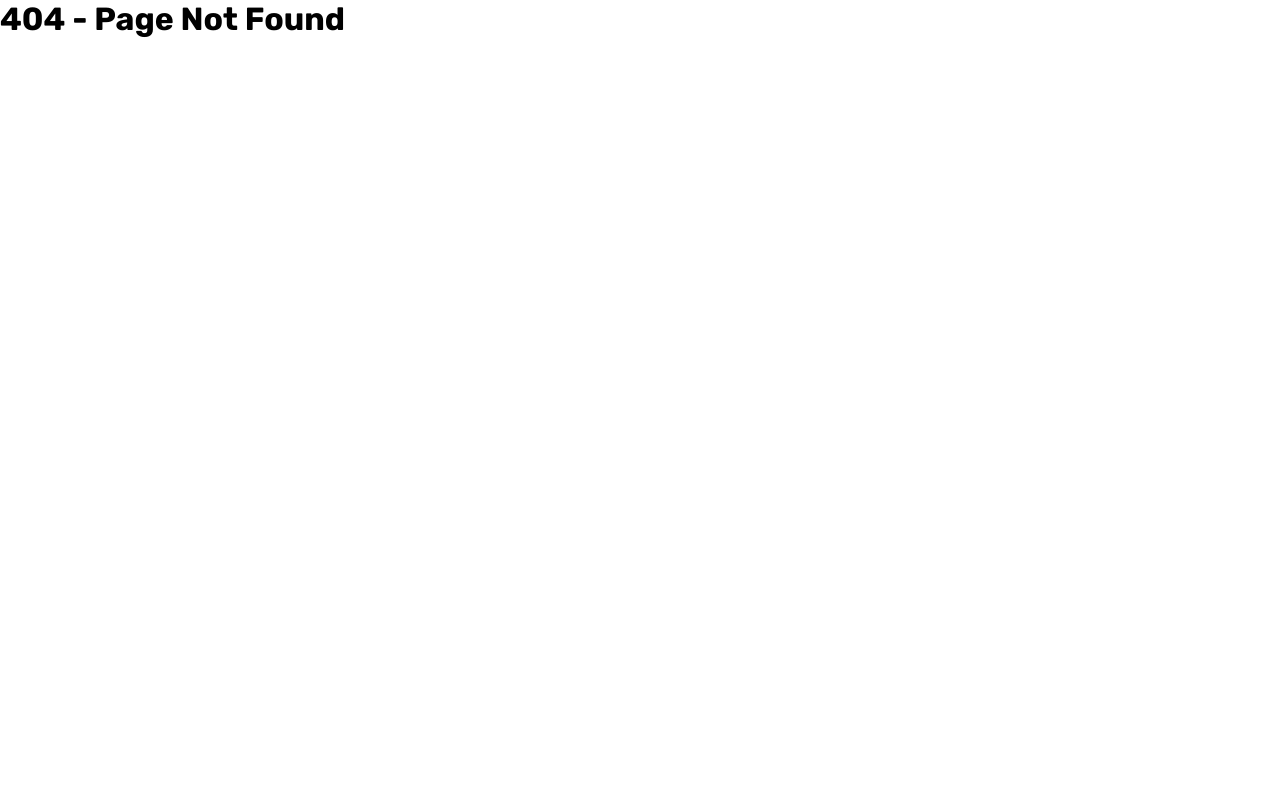
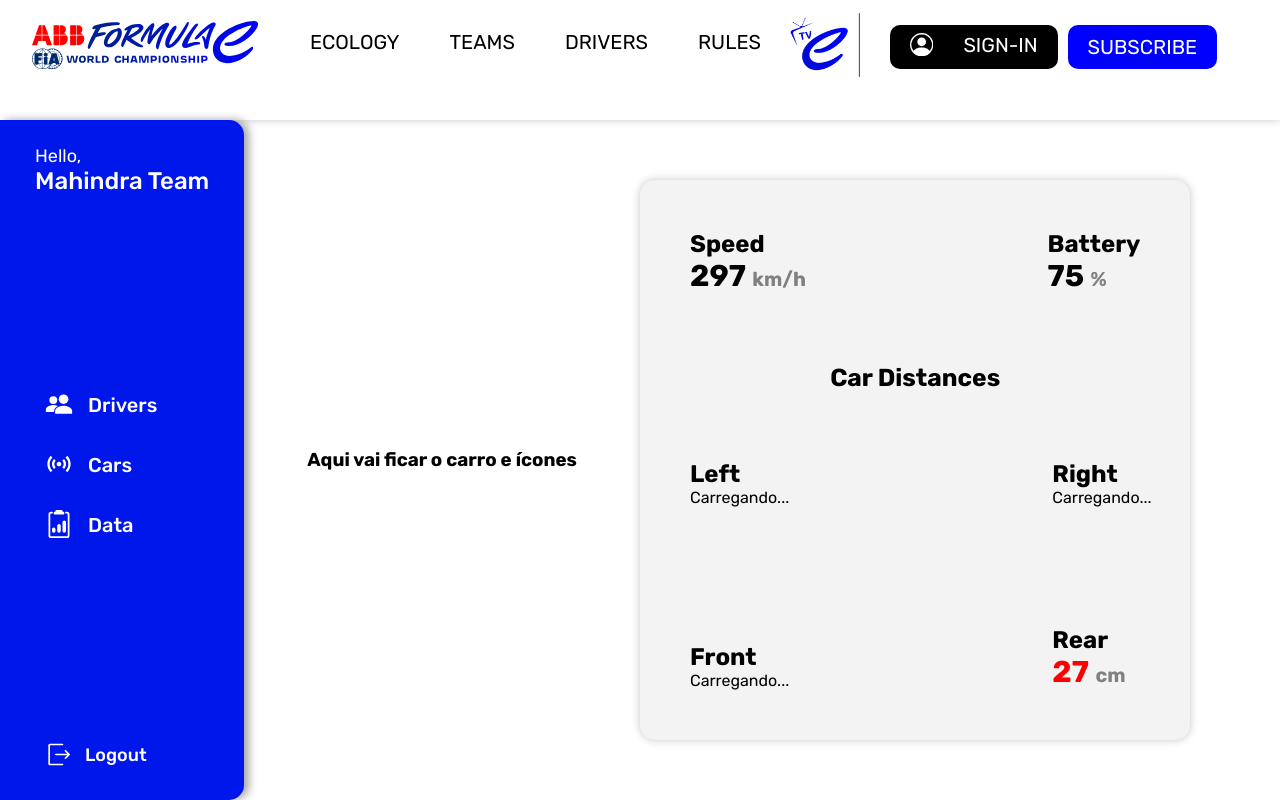
Before and after one commit to TechWave-1ESPI/Challenge-FormulaE, a React (Vite) app: page /dashboard in a window 1280 px wide. Before the commit this address had no page. Built offline with nearby package versions, Linux system fonts and the light colour scheme; no server answers.

Commit message:
Criando pagina dashboard e seu conteudo

```diff
--- a/package.json
+++ b/package.json
@@ -11,6 +11,7 @@
     "preview": "vite preview"
   },
   "dependencies": {
+    "axios": "^1.7.7",
     "json-server": "^1.0.0-beta.3",
     "react": "^18.3.1",
     "react-dom": "^18.3.1",
--- /dev/null
+++ b/src/css/DashboardStyle.jsx
@@ -0,0 +1,148 @@
+import styled from 'styled-components'
+
+export const DashboardStyle = styled.section `
+
+.dashboard{
+    height: 85vh;
+    display: flex;
+    justify-content: space-between;
+    align-items: center;
+}
+
+/* ESTILIZAÇÃO DA NAV LATERAL */
+aside{
+    padding: 25px 35px;
+    background-color: #0017EB;
+    border-radius: 0px 15px 15px 0px;
+    height: 100%;
+    color: white;
+    display: flex;
+    flex-direction: column;
+    justify-content: space-between;
+    box-shadow: 5px 0px 8px #19191963;
+}
+
+.welcome-text p{
+    font-size: 18px;
+}
+
+.welcome-text h2{
+    font-weight: 500;
+}
+
+.nav{
+    display: flex;
+    flex-direction: column;
+    gap: 20px;
+}
+
+.option-nav{
+    height: 40px;
+    display: flex;
+    align-items: center;
+    text-align: center;
+    background-color: transparent;
+    color: white;
+    border: none;
+    border-radius: 12px;
+    transition: .2s ease;
+    gap: 15px;
+    padding-left: 10px;
+    cursor: pointer;
+}
+
+.option-nav h2{
+    padding-top: 5px;
+    font-size: 28px;
+}
+
+.option-nav h1{
+    font-size: 20px;
+    font-weight: 500;
+}
+
+.option-nav:hover{
+    background-color: white;
+    color: black;
+}
+
+.option-nav:hover .icon-sensor{
+    color: red;
+}
+
+.logout h2{
+    padding-top: 5px;
+    font-size: 25px;
+}
+
+.logout h1{
+    font-size: 18px;
+}
+
+
+/* ESTILIZAÇÃO DOS DADOS */
+.data{
+    width: 43vw;
+    height: 70vh;
+    margin-right: 7vw;
+    padding: 50px;
+    display: flex;
+    flex-direction: column;
+    justify-content: space-between;
+    background-color: #f3f3f3;
+    border-radius: 15px;
+    box-shadow: 0 0 8px #1919193e;
+}
+
+.car-data{
+    width: 100%;
+    display: flex;
+    justify-content: space-between;
+}
+
+.sensor-values h1{
+    font-size: 24px;
+}
+
+.sensor-values h2{
+    font-size: 30px;
+}
+
+.sensor-values span{
+    color: grey;
+    font-size: 20px;
+}
+
+.title{
+    font-size: 21px;
+    text-align: center;
+}
+
+.obstacles-data{
+    height: 50%;
+    display: grid;
+    grid-template-columns: repeat(2, 1fr);
+    gap: 10px;
+}
+
+.right-side{
+    display: flex;
+    flex-direction: column;
+    align-items: flex-end;
+}
+
+.last-row{
+    display: flex;
+    flex-direction: column;
+    justify-content: end;
+}
+
+.align{
+    width: 40%;
+}
+
+.alert{
+    color: red;
+}
+
+`
--- a/src/css/NavStyle.jsx
+++ b/src/css/NavStyle.jsx
@@ -23,6 +23,7 @@
 nav{
     display: flex;
     width: 100%;
+    height: 15vh;
     justify-content: space-evenly;
 }
 
--- a/src/main.jsx
+++ b/src/main.jsx
@@ -27,6 +27,8 @@
 import Penske from './routes/teams/Penske.jsx'
 import Porsche from './routes/teams/Porsche.jsx'
 
+import Dashboard from './routes/Dashboard.jsx'
+
 const router = createBrowserRouter([
   {
     path: '/', element: <App/>,
@@ -55,6 +57,7 @@
       {path: '/penske', element: <Penske/>},
       {path: '/porsche', element: <Porsche/>},
 
+      {path: '/dashboard', element: <Dashboard/>}
     ]
   }
 ])
--- /dev/null
+++ b/src/routes/Dashboard.jsx
@@ -0,0 +1,141 @@
+import axios from 'axios';
+import React, { useEffect, useState } from 'react'
+
+import { DashboardStyle } from '../css/DashboardStyle';
+
+import { IoPeopleSharp } from "react-icons/io5";
+import { MdSensors } from "react-icons/md";
+import { BsClipboard2Data } from "react-icons/bs";
+import { RxExit } from "react-icons/rx";
+
+const Dashboard = () => {
+
+    const [leftObstacle, setLeftObstacle] = useState(null);
+    const [rightObstacle, setRightObstacle] = useState(null);
+    const [frontObstacle, setFrontObstacle] = useState(null);
+    const rearObstacle = 27;
+
+    const getValues = async () => {
+        try {
+            const responseLeft = await axios.get('http://54.235.126.90:1026/v2/entities/urn:ngsi-ld:Obstacle:001/attrs/left-distance', {
+                headers: {
+                    'fiware-service': 'smart',
+                    'fiware-servicepath': '/',
+                    'accept': 'application/json'
+                }
+            });
+
+            setLeftObstacle(responseLeft.data.value);
+
+            const responseRight = await axios.get('http://54.235.126.90:1026/v2/entities/urn:ngsi-ld:Obstacle:001/attrs/right-distance', {
+                headers: {
+                    'fiware-service': 'smart',
+                    'fiware-servicepath': '/',
+                    'accept': 'application/json'
+                }
+            });
+
+            setRightObstacle(responseRight.data.value);
+
+            const responseFront = await axios.get('http://54.235.126.90:1026/v2/entities/urn:ngsi-ld:Obstacle:001/attrs/front-distance', {
+                headers: {
+                    'fiware-service': 'smart',
+                    'fiware-servicepath': '/',
+                    'accept': 'application/json'
+                }
+            });
+
+            setFrontObstacle(responseFront.data.value);
+        } catch (error) {
+            console.error('Erro ao fazer a requisição:', error);
+        }
+    };
+
+    useEffect(() => {
+        getValues();
+        setInterval(getValues, 2000);
+    }, []);
+
+  return (
+    <DashboardStyle>
+        <section className='dashboard'>
+            <aside>
+                <div className='welcome-text'>
+                    <p>Hello,</p>
+                    <h2>Mahindra Team</h2>
+                </div>
+
+                <div className='nav'>
+                    <button className='option-nav'>
+                        <h2><IoPeopleSharp /></h2>
+                        <h1>Drivers</h1>
+                    </button>
+                    <button className='option-nav'>
+                        <h2 className='icon-sensor'><MdSensors /></h2>
+                        <h1>Cars</h1>
+                    </button>
+                    <button className='option-nav'>
+                        <h2><BsClipboard2Data /></h2>
+                        <h1>Data</h1>
+                    </button>
+                </div>
+
+                <button className='option-nav logout'>
+                    <h2><RxExit /></h2>
+                    <h1>Logout</h1>
+                </button>
+            </aside>
+
+            <div className='cars-icons'>
+                <h1>Aqui vai ficar o carro e ícones</h1>
+            </div>
+
+            <div className='data'>
+                <div className='car-data'>
+                    <div className='sensor-values'>
+                        <h1>Speed</h1>
+                        <h2>297 <span>km/h</span></h2>
+                    </div>
+                    <div className='sensor-values'>
+                        <h1>Battery</h1>
+                        <h2>75 <span>%</span></h2>
+                    </div>
+                </div>
+
+                <div className='title'>
+                    <h1>Car Distances</h1>
+                </div>
+
+                <div className='obstacles-data'>
+                    <div className='sensor-values'>
+                        <h1>Left</h1>
+                        {leftObstacle === null ? (<p>Carregando...</p>) : (<h2 className={parseInt(leftObstacle) <= 50 ? 'alert' : ''}>{parseInt(leftObstacle)} <span>cm</span></h2>)}
+                    </div>
+
+                    <div className='sensor-values right-side'>
+                        <div className='align'>
+                            <h1>Right</h1>
+                            {rightObstacle === null ? (<p>Carregando...</p>) : (<h2 className={parseInt(rightObstacle) <= 50 ? 'alert' : ''}>{parseInt(rightObstacle)} <span>cm</span></h2>)}
+                        </div>
+                    </div>
+
+                    <div className='sensor-values last-row'>
+                        <h1>Front</h1>
+                        {frontObstacle === null ? (<p>Carregando...</p>) : (<h2 className={parseInt(frontObstacle) <= 50 ? 'alert' : ''}>{parseInt(frontObstacle)} <span>cm</span></h2>)}
+                    </div>
+
+                    <div className='sensor-values right-side last-row'>
+                        <div className='align'>
+                            <h1>Rear</h1>
+                            <h2 className={rearObstacle <= 50 ? 'alert' : ''}>{rearObstacle} <span>cm</span></h2>
+                        </div>
+                    </div>
+                </div>
+
+            </div>
+        </section>
+    </DashboardStyle>
+  )
+}
+
+export default Dashboard
```
Also changed, not shown: 1 other file (tests, documents, lock files or other folders).
